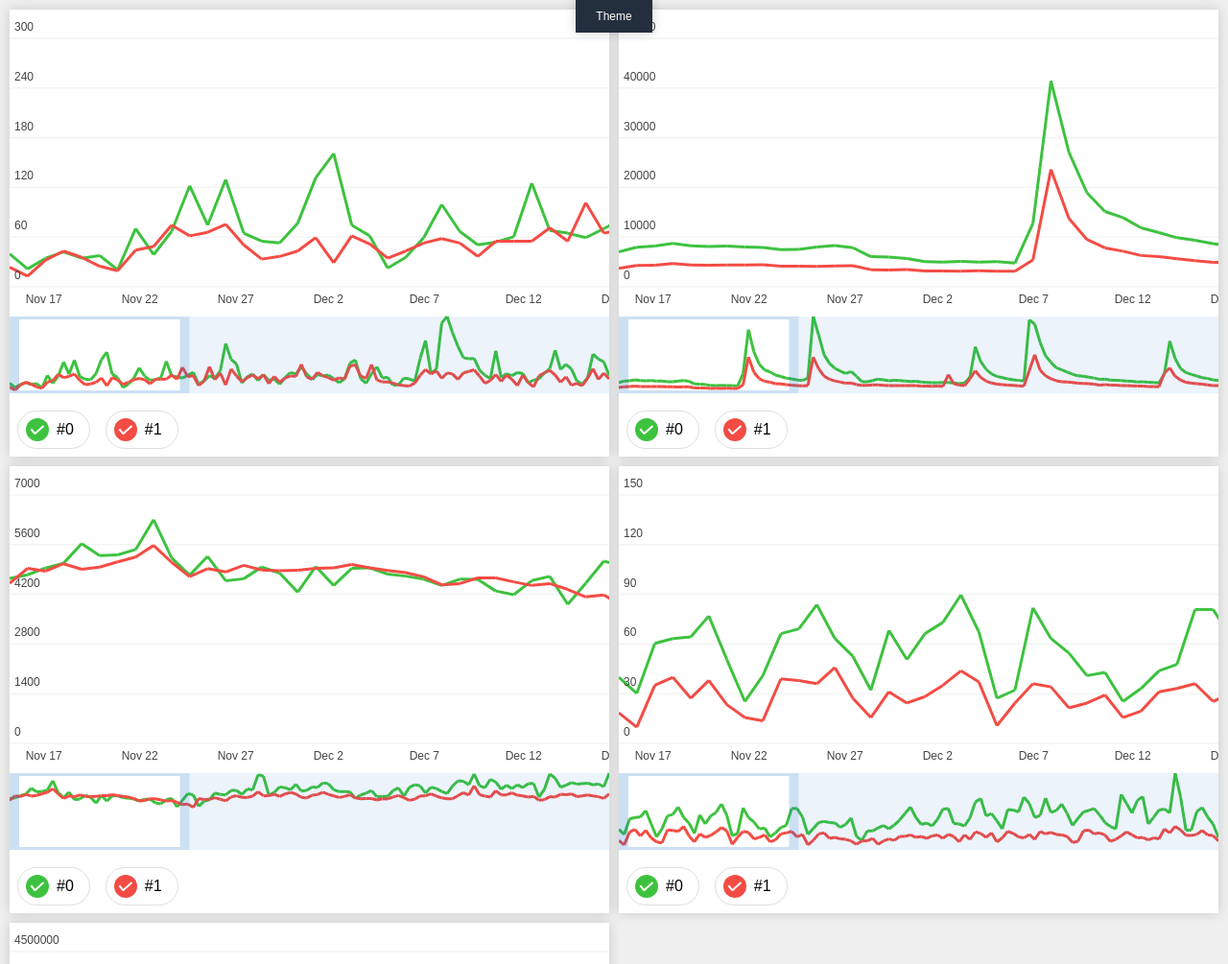
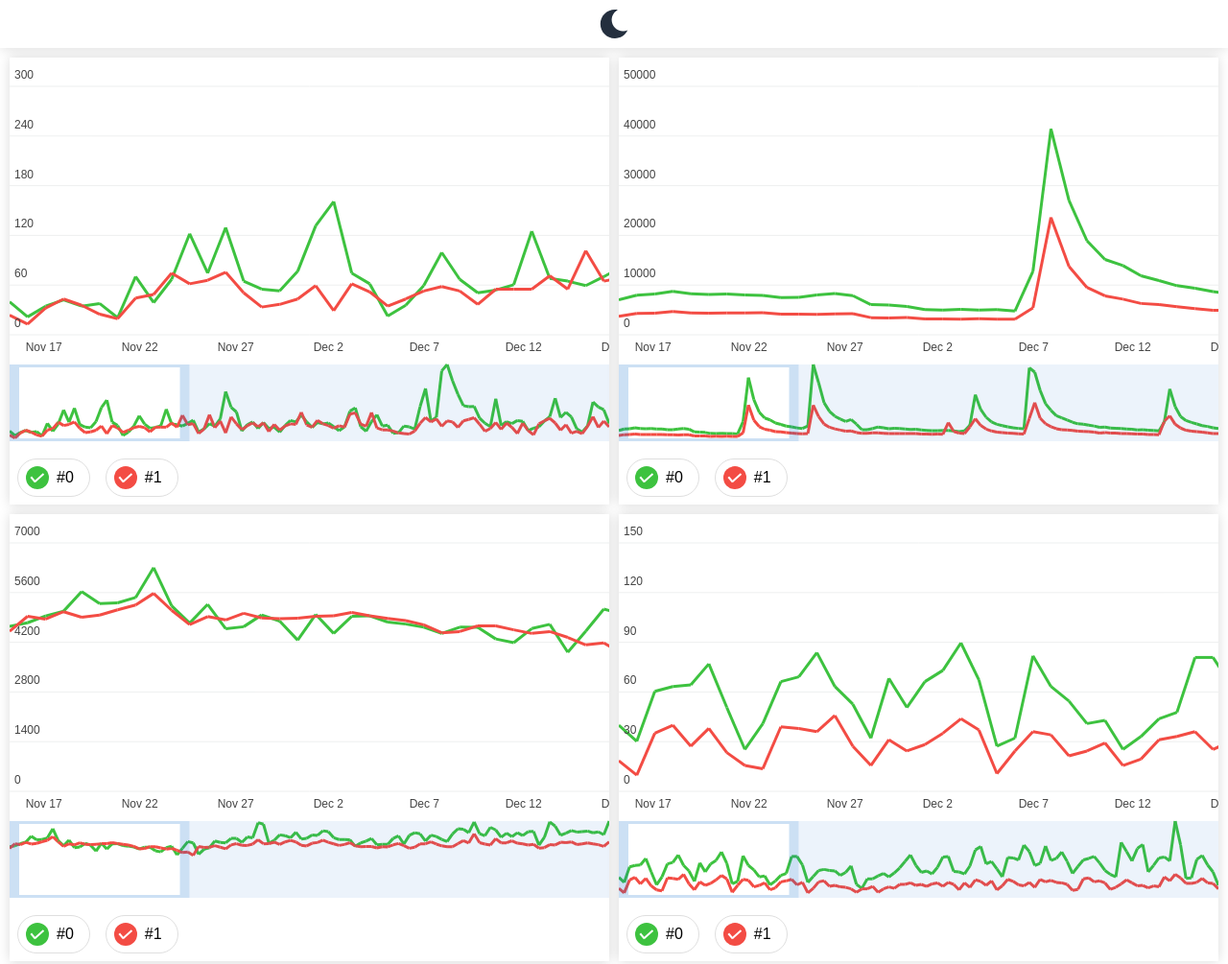
Before and after one commit to Romalei/tg-chart, a website: page index.html in a window 1280 px wide. Shown: the top 1005 px of the page at 96% size. Drawn offline with nearby package versions, Linux system fonts and the light colour scheme; files that its build step writes are made by us from their sources.

Commit message:
added day/night button

```diff
--- a/index.html
+++ b/index.html
@@ -12,21 +12,26 @@
 </head>
 
 <body>
+
+    <header class="header">
+        <svg height="30" viewBox="-12 0 448 448.04455" width="30" xmlns="http://www.w3.org/2000/svg" id="theme">
+            <path style="transition:.2s"
+                d="m224.023438 448.03125c85.714843.902344 164.011718-48.488281 200.117187-126.230469-22.722656 9.914063-47.332031 14.769531-72.117187 14.230469-97.15625-.109375-175.890626-78.84375-176-176 .972656-65.71875 37.234374-125.832031 94.910156-157.351562-15.554688-1.980469-31.230469-2.867188-46.910156-2.648438-123.714844 0-224.0000005 100.289062-224.0000005 224 0 123.714844 100.2851565 224 224.0000005 224zm0 0" />
+        </svg>
+    </header>
+
     <div class="grid" id="grid">
     </div>
-
-    <button class="switch-theme">
-        Theme
-    </button>
 
     <!--SCRIPTS-->
     <script src="tgchart.js"></script>
     <script>
         (function () {
-            var gridRef = document.getElementById('grid');
-            var charts = [];
-            if (!gridRef) return;
-
+            let gridRef = document.getElementById('grid');
+            let charts = [];
+            let root = document.documentElement;
+            let theme = '#fff';
+            let themeSwitcher = document.getElementById('theme');
 
             fetch('./data/chart_data.json')
                 .then(res => res && res.json())
@@ -41,9 +46,11 @@
                     });
                 });
 
-            const themeSwitcher = document.querySelector('.switch-theme');
+
             themeSwitcher.addEventListener('click', () => {
-                themeSwitcher.classList.toggle('switch-theme_light');
+                root.style.setProperty('--accent-color', theme);
+                theme = theme === '#fff' ? '#242F3E' : '#fff';
+                root.style.setProperty('--main-color', theme);
                 document.body.classList.toggle('body_dark');
                 charts.forEach(el => el.setTheme(el.theme === 'light' ? 'dark' : 'light'));
             });
--- a/styles.scss
+++ b/styles.scss
@@ -1,3 +1,8 @@
+:root {
+  --main-color: #fff;
+  --accent-color: #242F3E;
+}
+
 * {
   box-sizing: border-box;
 }
@@ -7,8 +12,20 @@
   min-height: 100vh;
   min-width: 320px;
   overflow-x: hidden;
-  background-color: #efefef;
+  background-color: var(--main-color);
   transition: all .2s;
+}
+
+.header {
+  position: sticky;
+  top: 0;
+  display: flex;
+  z-index: 10;
+  justify-content: center;
+  background-color: var(--main-color);
+  padding: 10px 0;
+  transition: all .2s;
+  box-shadow: 0 0 12px rgba(0, 0, 0, .15);
 }
 
 .body_dark {
@@ -27,30 +44,19 @@
   }
 
   &__item {
-    background-color: #fff;
+    background-color: var(--main-color);
     box-shadow: 0 0 12px rgba(0, 0, 0, .15);
   }
 }
 
+#theme {
+  transition: .2s;
 
-.switch-theme {
-  position: fixed;
-  top: 0;
-  left: 0;
-  right: 0;
-  width: 80px;
-  cursor: pointer;
-  font-size: 12px;
-  margin: auto;
-  border: none;
-  background-color: #242F3E;
-  color: #fff;
-  padding: 10px;
-  box-shadow: 0 0 12px rgba(0, 0, 0, .2);
-  transition: all .2s;
+  &:hover {
+    transform: rotateZ(-25deg) scale(.9);
+  }
 
-  &_light {
-    color: inherit;
-    background-color: #fff;
+  path {
+    fill: var(--accent-color);
   }
 }
```
